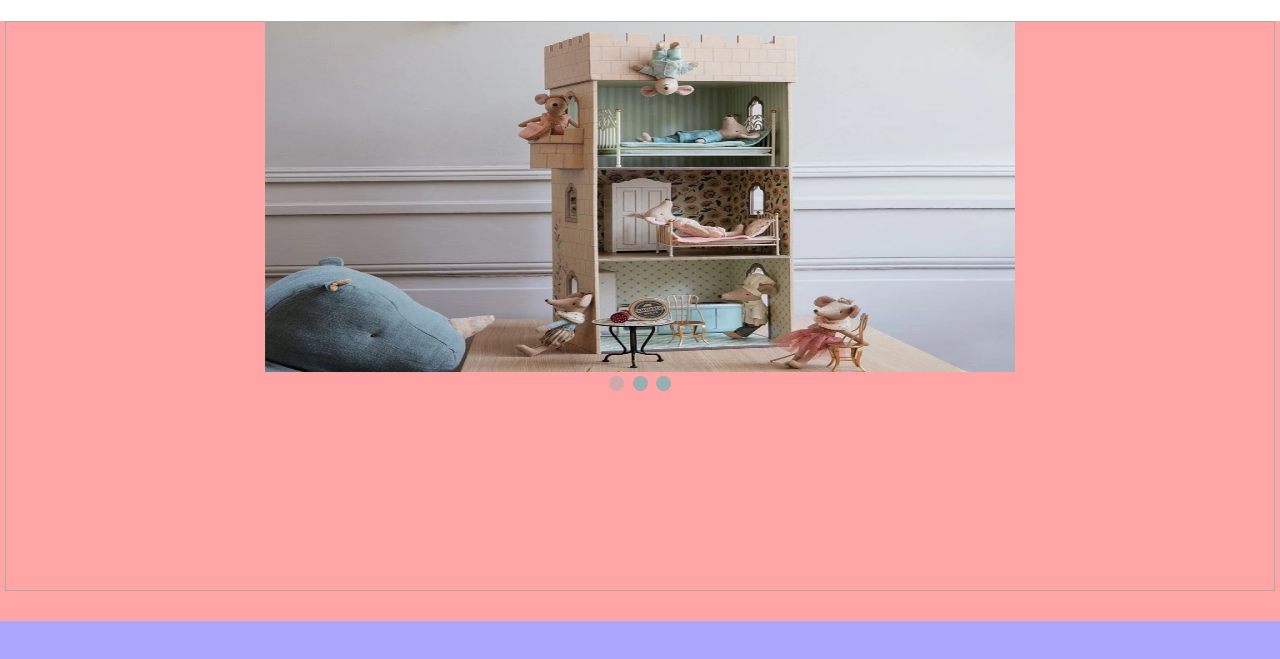
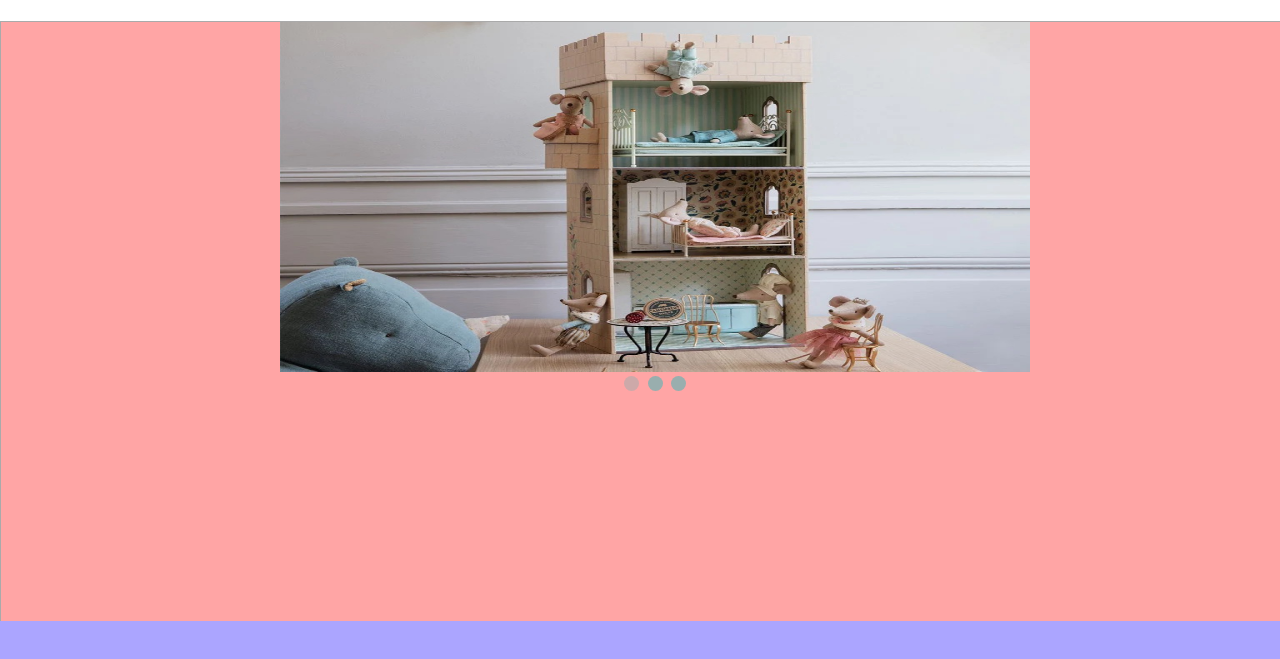
Before and after one commit to Melledodo/JavaScript-Projekt, a plain HTML site: page index.html in a window 1280 px wide. Shown: the part 139-798 px from the top of the page. Drawn offline with Linux system fonts and the light colour scheme; files whose address does not match are found by name.

Commit message:
Update main.css

```diff
--- a/Style Sheets/main.css
+++ b/Style Sheets/main.css
@@ -80,8 +80,8 @@ li img {
 /* Slideshow container */
 
 .slideshow-container {
-    width: 1270px;
-    height: 570px;
+    width: 1310px;
+    height: 610px;
     margin: 50px auto;
     border: 1px solid #aaa;
     text-align: center;
```
